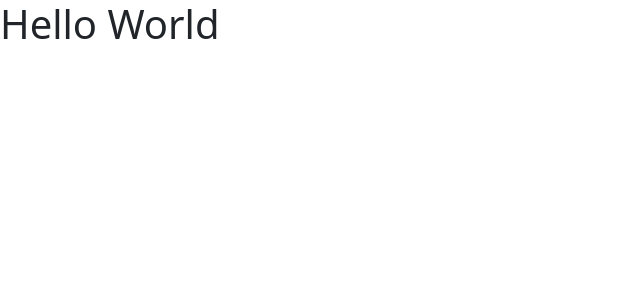
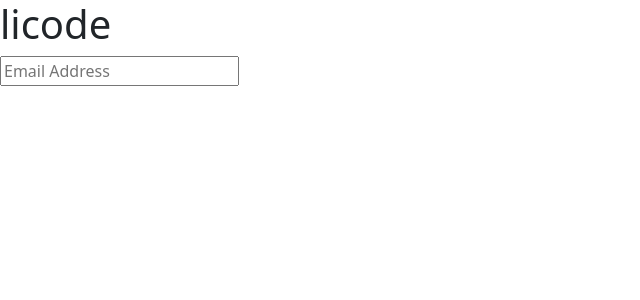
Before and after one commit to matthew-godin/Licode, a React (Create React App) app in the folder react-app/: page / in a window 1280 px wide. Shown: the top 300 px of the page, without its empty margins (0-640 px from the left). Built offline with nearby package versions, Linux system fonts and the light colour scheme.

Commit message:
very simple signin page

```diff
--- a/react-app/src/components/login.tsx
+++ /dev/null
@@ -1,20 +0,0 @@
-import * as React from 'react';
-import { Component } from 'react';
-
-export interface LoginProps {
-
-}
-
-export interface LoginState {
-
-}
-
-class Login extends React.Component<LoginProps, LoginState> {
-    //state = { :  }
-    render() {
-        //return (  );
-        return <h1>Hello World</h1>;
-    }
-}
-
-export default Login;
--- /dev/null
+++ b/react-app/src/components/signin.tsx
@@ -0,0 +1,23 @@
+import * as React from "react";
+import { Component } from "react";
+
+export interface SigninProps {}
+
+export interface SigninState {}
+
+class Signin extends React.Component<SigninProps, SigninState> {
+  //state = { :  }
+  render() {
+    //return (  );
+    return (
+      <div>
+        <h1>licode</h1>
+        <form>
+          <input placeholder="Email Address" />
+        </form>
+      </div>
+    );
+  }
+}
+
+export default Signin;
--- a/react-app/src/index.tsx
+++ b/react-app/src/index.tsx
@@ -1,6 +1,6 @@
 import React from 'react';
 import ReactDOM from 'react-dom';
 import 'bootstrap/dist/css/bootstrap.css';
-import Login from './components/login';
+import Signin from './components/signin';
 
-ReactDOM.render(<Login />, document.getElementById('root'));
+ReactDOM.render(<Signin />, document.getElementById('root'));
```
